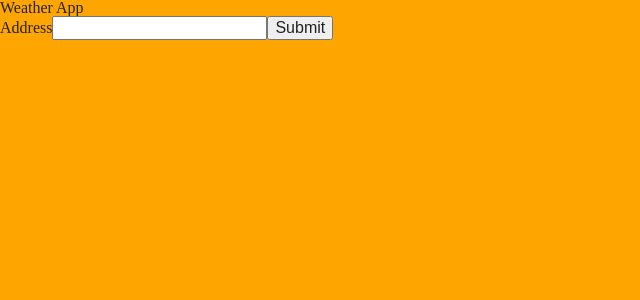
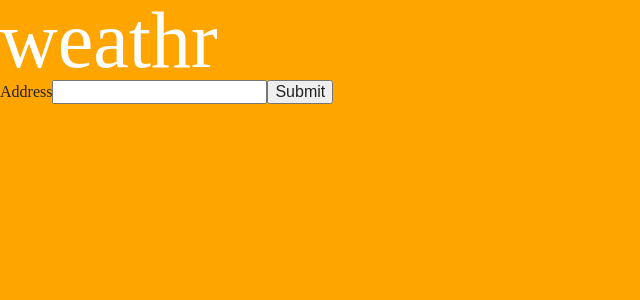
Before and after one commit to zack-and-sid/weather-app, a React (Create React App) app: page / in a window 1280 px wide. Shown: the top 300 px of the page, without its empty margins (0-640 px from the left). Built offline with nearby package versions, Linux system fonts and the light colour scheme.

Commit message:
finished Header refactor

```diff
--- a/src/App.js
+++ b/src/App.js
@@ -1,11 +1,8 @@
-import { useState } from "react";
-import { getLocation } from "./api";
 import useWeather from "./hooks/useWeather";
 import useWeatherMap from "./hooks/useWeatherMap";
 import LargeWeather from "./components/LargeWeather";
 import Header from "./components/Header";
 import useAddress from "./hooks/useAddress";
-
 
 function App() {
   // Keeping weather and weatherMap in the state because they're connected to the element on the page
@@ -19,7 +16,11 @@ function App() {
 
   return (
     <div className="App">
-      <Header />
+      <Header
+        updateWeather={updateWeather}
+        updateMapUrl={updateMapUrl}
+        updateAddress={updateAddress}
+      />
       <main>
         <LargeWeather
           loading={isWeatherLoading}
--- a/src/components/Header.js
+++ b/src/components/Header.js
@@ -1,5 +1,16 @@
 import { useRef } from "react";
+import { getLocation } from "../api";
+import styled from "styled-components";
+
+const StyledHeader = styled.header`
+  h1 {
+    color: white;
+    font-size: 5rem;
+  }
+`;
+
 const Header = (props) => {
+  const { updateWeather, updateMapUrl, updateAddress } = props;
   const inputRef = useRef();
 
   const handleSubmit = async (event) => {
@@ -9,20 +20,20 @@ const Header = (props) => {
     const { coordinates, formattedAddress } = await getLocation(address);
 
     console.log(formattedAddress);
-    setCurrentAddress(formattedAddress);
+    updateAddress(formattedAddress);
     updateWeather(coordinates);
     updateMapUrl(coordinates);
   };
 
   return (
-    <header className="App-header">
-      <h1>Weather App</h1>
+    <StyledHeader className="App-header">
+      <h1>weathr</h1>
       <form onSubmit={handleSubmit}>
         <label htmlFor="address">Address</label>
         <input type="text" id="address" ref={inputRef} />
         <button type="submit">Submit</button>
       </form>
-    </header>
+    </StyledHeader>
   );
 };
 
```
